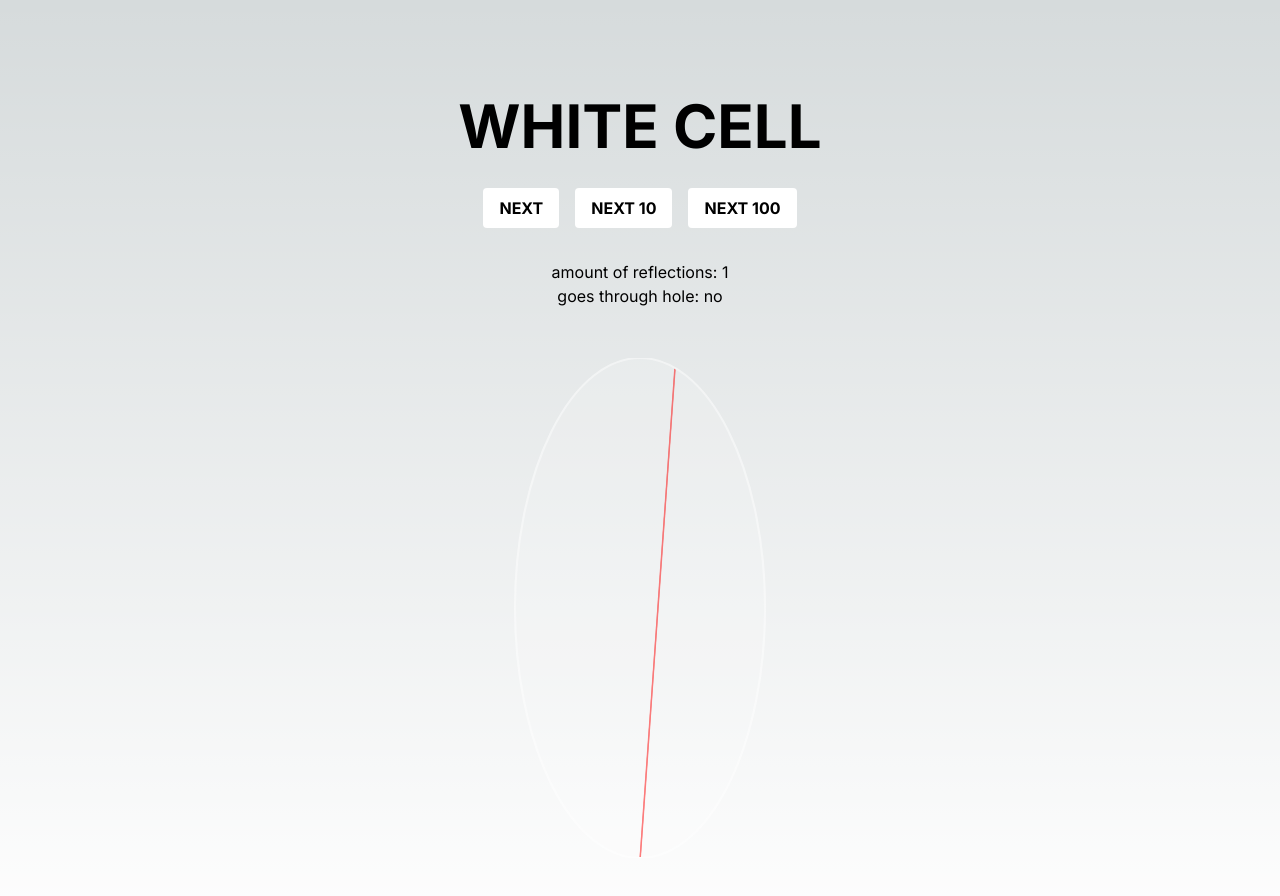
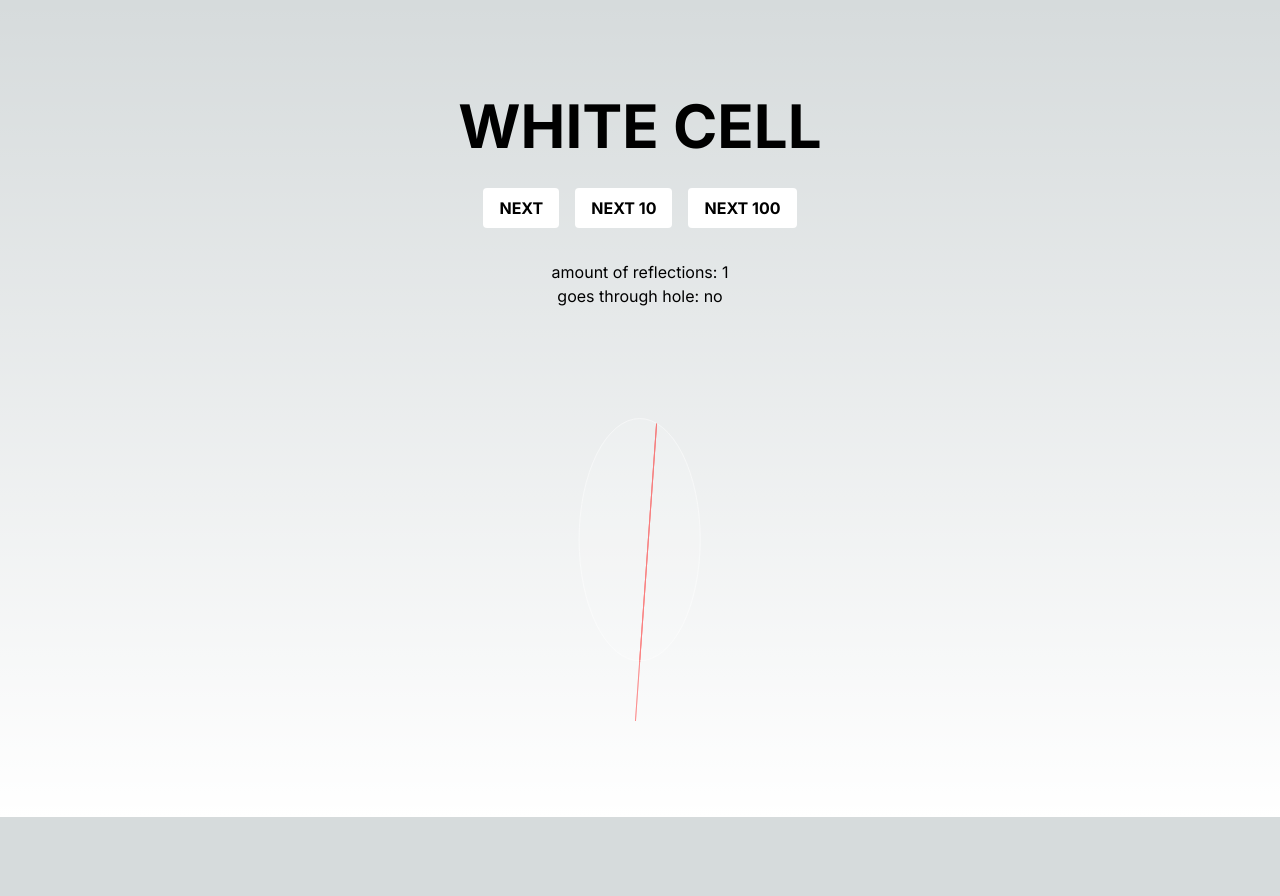
Before and after one commit to laurikjk/white-cell, a Next.js app: page / in a window 1280 px wide. Shown: the top 896 px of the page. After the commit the page ends 817 px from the top, so only its background shows below. Built offline with nearby package versions, Linux system fonts and the light colour scheme.

Commit message:
Extend start and end LineSegment
Shows better where the laser comes and goes

```diff
--- a/app/math/LineSegment.ts
+++ b/app/math/LineSegment.ts
@@ -1,4 +1,3 @@
-import Line from "./Line";
 import Vector from "./Vector";
 
 class LineSegment {
@@ -9,6 +8,20 @@ class LineSegment {
     this.a = a;
     this.b = b;
   }
+
+  extendFromA(length: number): LineSegment {
+    return new LineSegment(
+      this.a,
+      this.a.add(this.b.subtract(this.a).normalize().scale(length))
+    );
+  }
+
+  extendFromB(length: number): LineSegment {
+    return new LineSegment(
+      this.b.add(this.a.subtract(this.b).normalize().scale(length)),
+      this.b
+    );
+  }
 }
 
 export default LineSegment;
--- a/app/math/Vector.ts
+++ b/app/math/Vector.ts
@@ -42,6 +42,10 @@ class Vector {
   public isApproximately(v: Vector, epsilon: number = 0.0001): boolean {
     return Math.abs(this.x - v.x) < epsilon && Math.abs(this.y - v.y) < epsilon;
   }
+
+  public scale(length: number): Vector {
+    return this.normalize().multiplyScalar(length);
+  }
 }
 
 export default Vector;
--- a/app/page.tsx
+++ b/app/page.tsx
@@ -19,10 +19,13 @@ export default function Home() {
     new Vector(1.4, -9.6)
   );
 
+  const startingLineExtended = startingLine.extendFromB(50);
+
   const first = {
     line: Line.fromLineSegment(startingLine),
     from: startingLine.a,
   };
+
 
   const [reflections, setReflections] = useState([first]);
   const [wentThrough, setWentThrough] = useState<number | null>(null);
@@ -40,6 +43,44 @@ export default function Home() {
     }
     setReflections(newReflections);
   };
+
+  const lastLine = () => {
+    if (wentThrough === null) return null;
+    const latest = reflections[wentThrough - 1];
+    const next = whitecell.nextReflection(latest);
+    const last = whitecell.nextReflection(next);
+    const lineSegExtended = new LineSegment(
+      next.from,
+      last.from,
+    ).extendFromA(50);
+    return (
+      <>
+        <line
+          style={{
+            fillOpacity: 0,
+            strokeWidth: 6,
+            stroke: "red",
+            filter: "blur(3px)",
+          }}
+          x1={lineSegExtended.a.x * 100}
+          y1={lineSegExtended.a.y * 100}
+          x2={lineSegExtended.b.x * 100}
+          y2={lineSegExtended.b.y * 100}
+        />
+        <line
+          style={{
+            fillOpacity: 0,
+            strokeWidth: 4,
+            stroke: "red",
+          }}
+          x1={lineSegExtended.a.x * 100}
+          y1={lineSegExtended.a.y * 100}
+          x2={lineSegExtended.b.x * 100}
+          y2={lineSegExtended.b.y * 100}
+        />
+      </>
+    );
+  }
 
   return (
     <main className="flex min-h-screen flex-col items-center justify-between p-24">
@@ -83,13 +124,13 @@ export default function Home() {
         </div>
 
         <div style={{
-          width: "500px",
-          height: "500px",
+          width: "100%",
+          height: "100%",
           color: "white",
           opacity: "0.5",
           marginTop: "50px",
         }} >
-          <svg viewBox="-1000 -1000 2000 2000" width="100%" height="100%">
+          <svg viewBox="-1500 -1500 3000 3000" width="100%" height="100%">
             <ellipse
               rx={ellipse.a * 1000}
               ry={ellipse.b * 1000}
@@ -144,6 +185,30 @@ export default function Home() {
               stroke="white"
               strokeWidth="8"
             />
+            <line
+              style={{
+                fillOpacity: 0,
+                strokeWidth: 6,
+                stroke: "red",
+                filter: "blur(3px)",
+              }}
+              x1={startingLineExtended.a.x * 100}
+              y1={startingLineExtended.a.y * 100}
+              x2={startingLineExtended.b.x * 100}
+              y2={startingLineExtended.b.y * 100}
+            />
+            <line
+              style={{
+                fillOpacity: 0,
+                strokeWidth: 4,
+                stroke: "red",
+              }}
+              x1={startingLineExtended.a.x * 100}
+              y1={startingLineExtended.a.y * 100}
+              x2={startingLineExtended.b.x * 100}
+              y2={startingLineExtended.b.y * 100}
+            />
+            {wentThrough && lastLine()}
           </svg>
         </div>
       </div>
```
